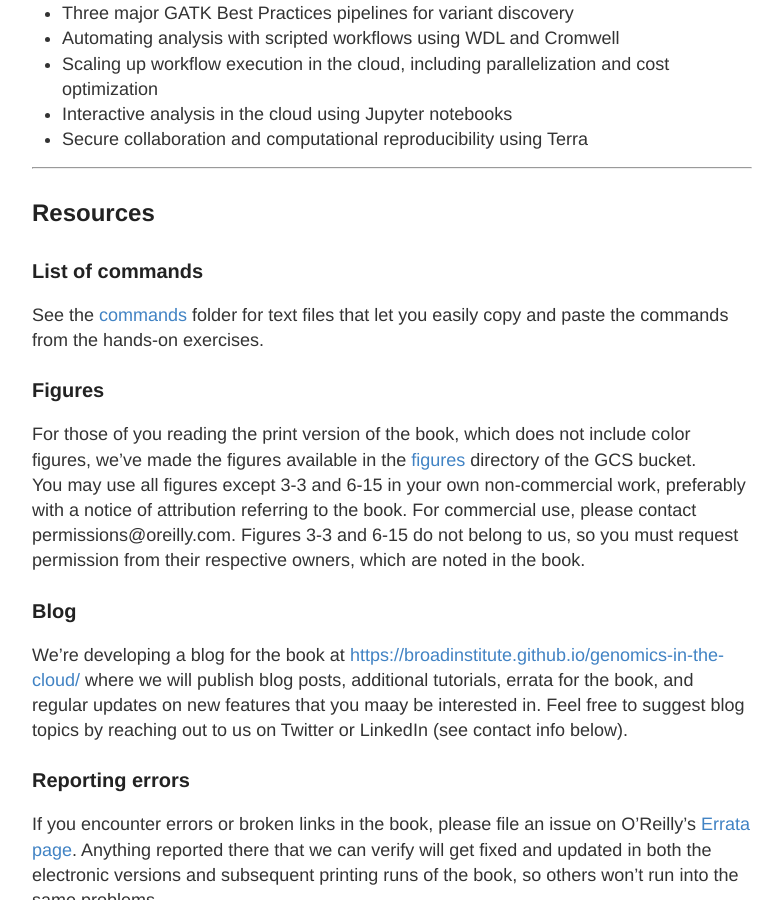
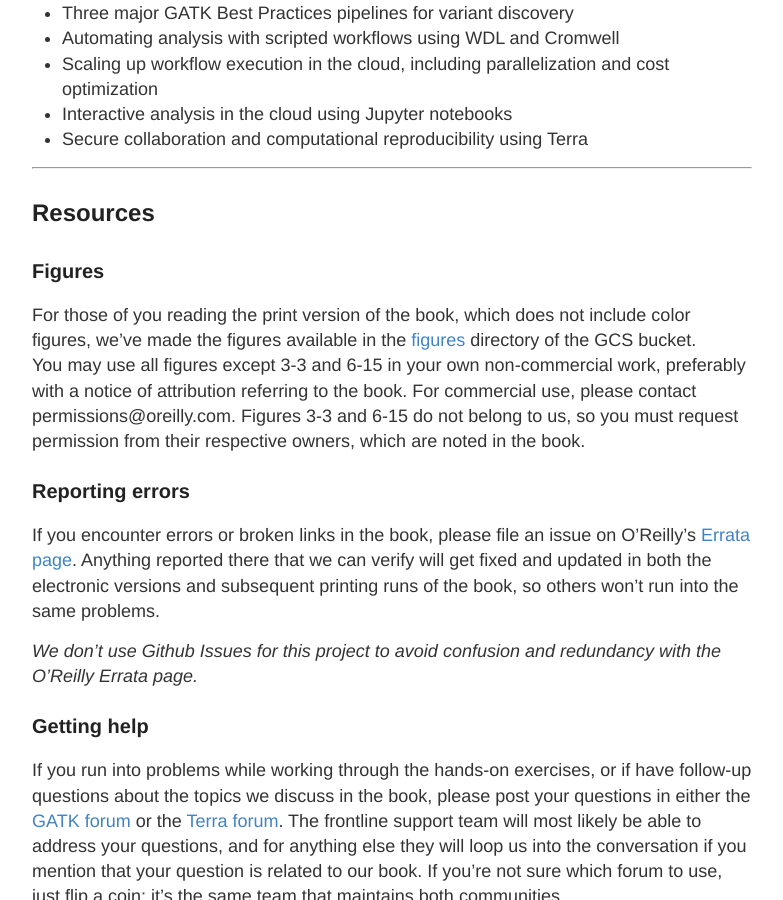
Before and after one commit to broadinstitute/test-jekyll-vdauwera, a Jekyll site: the page built from about.md, in a window 1280 px wide and 900 px high, scrolled down 819 px. Shown: the whole window, without its empty margins (248-1031 px from the left). Built offline with Jekyll 4.4.1, drawn with Linux system fonts in a browser that asks for light colours.

Commit message:
Trim README

```diff
--- a/about.md
+++ b/about.md
@@ -30,18 +30,10 @@ This book takes you through:
 
 ## Resources
 
-### List of commands
-
-See the [commands](commands/) folder for text files that let you easily copy and paste the commands from the hands-on exercises.
-
 ### Figures
 
 For those of you reading the print version of the book, which does not include color figures, we've made the figures available in the [figures](https://console.cloud.google.com/storage/browser/genomics-in-the-cloud/figures/) directory of the GCS bucket.
 You may use all figures except 3-3 and 6-15 in your own non-commercial work, preferably with a notice of attribution referring to the book. For commercial use, please contact permissions@oreilly.com. Figures 3-3 and 6-15 do not belong to us, so you must request permission from their respective owners, which are noted in the book.
-
-### Blog
-
-We're developing a blog for the book at [https://broadinstitute.github.io/genomics-in-the-cloud/](https://broadinstitute.github.io/genomics-in-the-cloud/) where we will publish blog posts, additional tutorials, errata for the book, and regular updates on new features that you maay be interested in. Feel free to suggest blog topics by reaching out to us on Twitter or LinkedIn (see contact info below).
 
 ### Reporting errors
 
```
